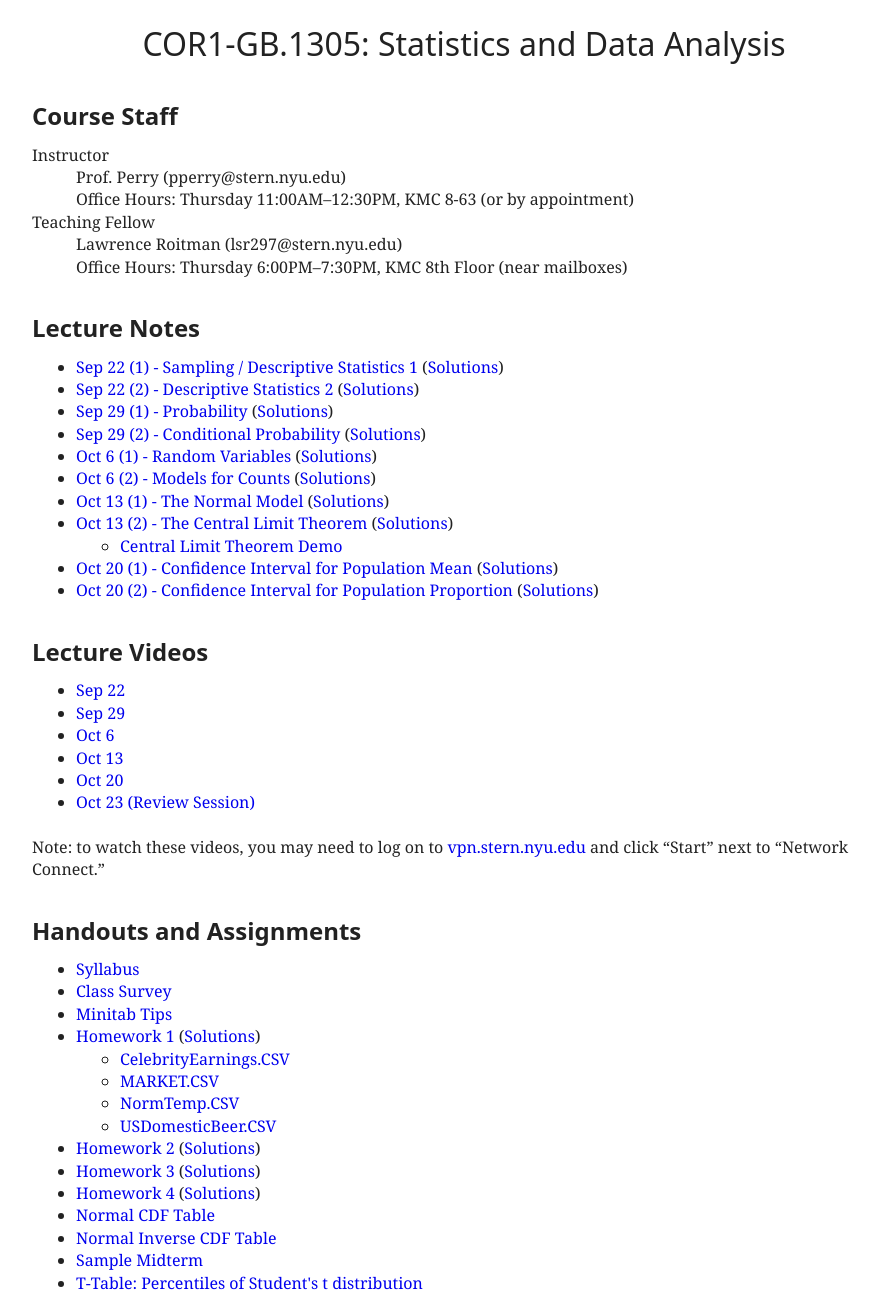
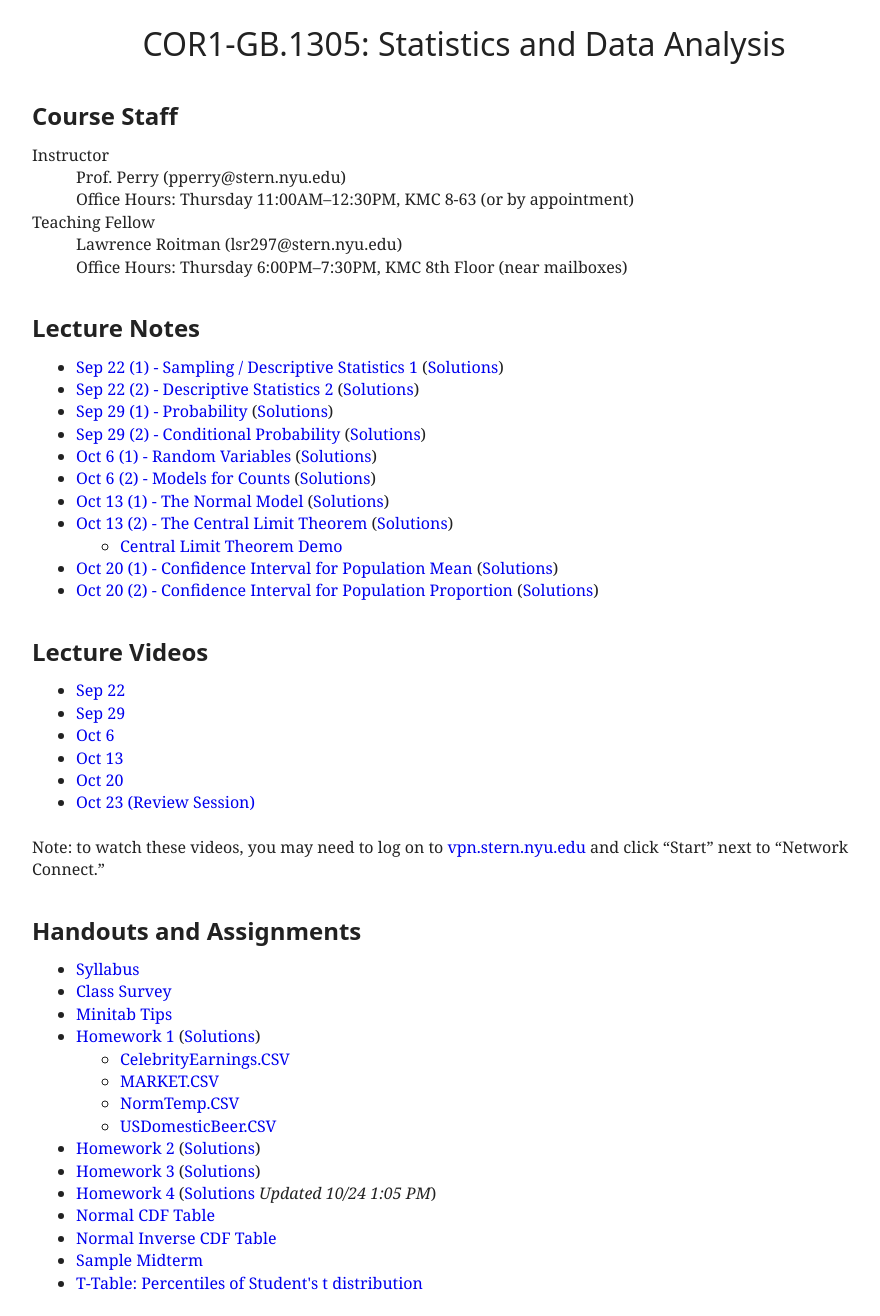
Before and after one commit to patperry/patperry.github.com, a Jekyll site: the page built from course/cor1305/index.html, in a window 1280 px wide. Shown: the whole page, without its empty margins (176-1056 px from the left). Built offline with Jekyll 4.4.1, drawn with Linux system fonts in a browser that asks for light colours.

Commit message:
Fix hw04sol

```diff
--- a/course/cor1305/index.html
+++ b/course/cor1305/index.html
@@ -79,7 +79,7 @@ stylesheet: /css/main.css?v=1
   <li><a href="hw/hw03.pdf">Homework 3</a>
     (<a href="hw/hw03sol.pdf">Solutions</a>)
   <li><a href="hw/hw04.pdf">Homework 4</a>
-    (<a href="hw/hw04sol.pdf">Solutions</a>)
+    (<a href="hw/hw04sol.pdf">Solutions</a> <em>Updated 10/24 1:05 PM</em>)
   <li><a href="handout/normal-cdf.pdf">Normal CDF Table</a>
   <li><a href="handout/normal-inv-cdf.pdf">Normal Inverse CDF Table</a>
   <li><a href="handout/midterm.pdf">Sample Midterm</a>
```
Also changed, not shown: 1 other file.
